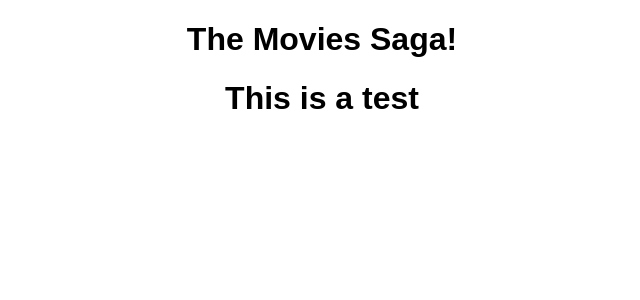
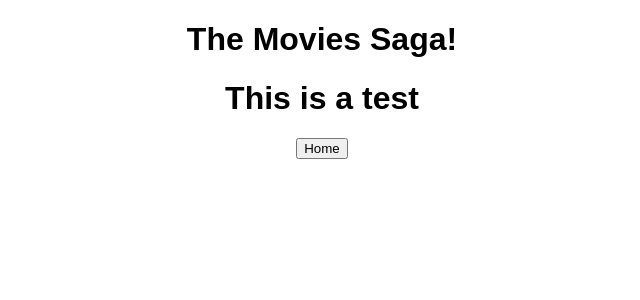
Before and after one commit to aoberle1/weekend-movie-sagas, a React (Create React App) app: page /#/details/1 in a window 1280 px wide. Shown: the top 300 px of the page, without its empty margins (318-958 px from the left). Built offline with nearby package versions, Linux system fonts and the light colour scheme.

Commit message:
added button to details page which takes user back to home upon click

```diff
--- a/src/components/Details/Details.jsx
+++ b/src/components/Details/Details.jsx
@@ -1,8 +1,18 @@
+import { useHistory } from "react-router-dom"
+
 function Details () {
+
+    const history = useHistory();
+
+    const goHome = () => {
+        console.log('Button was clicked, in goHome function');
+        history.push("/")
+    }
 
     return (
         <div>
             <h1>This is a test</h1>
+            <button onClick={goHome}>Home</button>
         </div>
     )
 }
```
